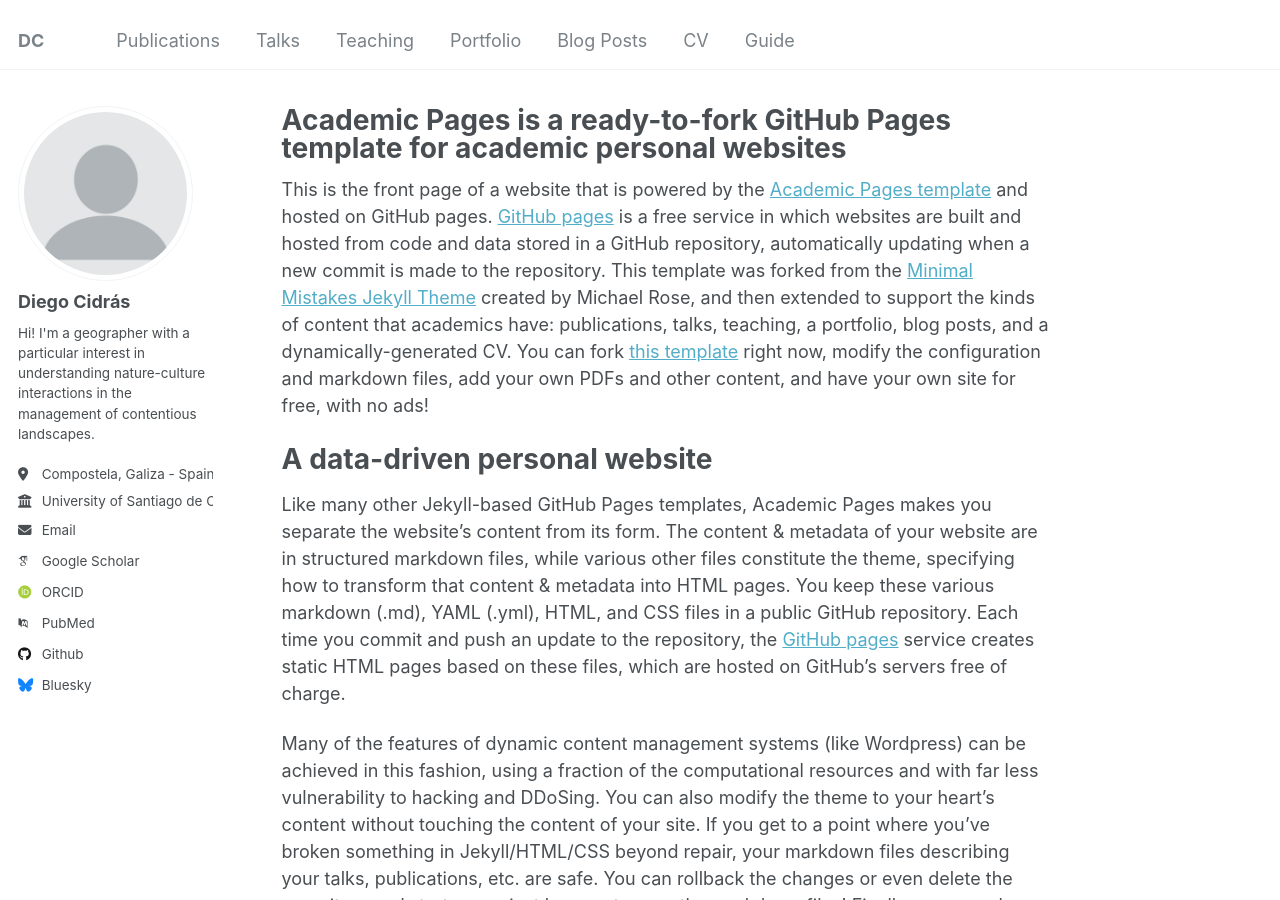
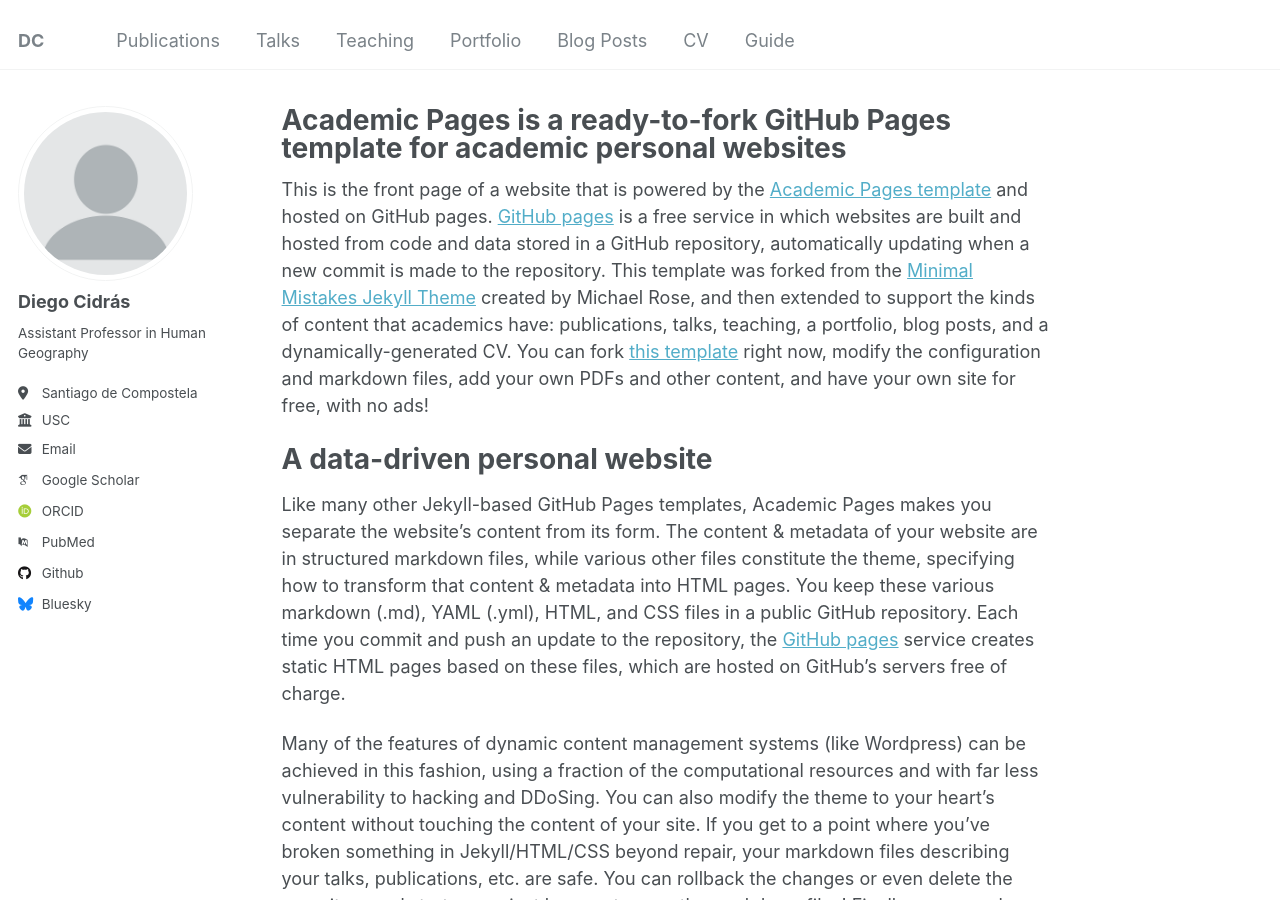
Before and after one commit to diegocidras/diegocidras.github.io, a Jekyll site: the page built from _pages/about.md, in a window 1280 px wide and 900 px high. Built offline with Jekyll 4.4.1, drawn with Linux system fonts in a browser that asks for light colours; some web fonts are replaced.

Commit message:
Update _config.yml

```diff
--- a/_config.yml
+++ b/_config.yml
@@ -24,15 +24,15 @@ author:
   avatar           : "profile.png"
   name             : "Diego Cidrás"
   pronouns         : # example: "he/him"
-  bio              : "Hi! I'm a geographer with a particular interest in understanding nature-culture interactions in the management of contentious landscapes."
-  location         : "Compostela, Galiza - Spain"
-  employer         : "University of Santiago de Compostela"
+  bio              : "Assistant Professor in Human Geography"
+  location         : "Santiago de Compostela"
+  employer         : "USC"
   uri              : # URL
   email            : "diego.cidras.fernandez@usc.gal"
 
   # Academic websites
   arxiv            : # URL - Update with the correct link to your profile
-  googlescholar    : "https://scholar.google.com/citations?user=PS_CX0AAAAAJ"
+  googlescholar    : "https://scholar.google.com/citations?user=rAGIzoIAAAAJ&hl=es"
   impactstory      : # URL
   orcid            : "http://orcid.org/yourorcidurl"
   semantic         : # URL
@@ -49,7 +49,7 @@ author:
   stackoverflow    : # User number or user number and name (i.e., use "1" or "1/jeff-atwood")
 
   # Social media
-  bluesky          : "bsky.app" # Replace this with you Bluesky username
+  bluesky          : "cidras.bsky.social" # Replace this with you Bluesky username
   facebook         : # Username
   flickr           : # Username
   foursquare       : # Username
```
